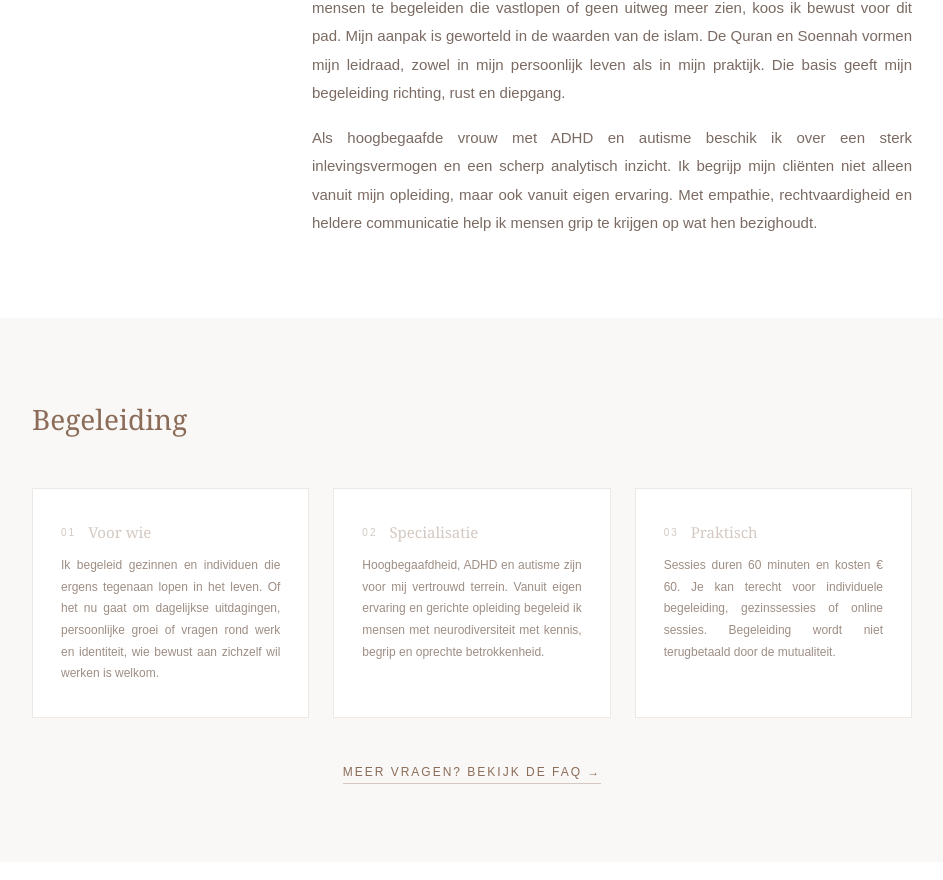
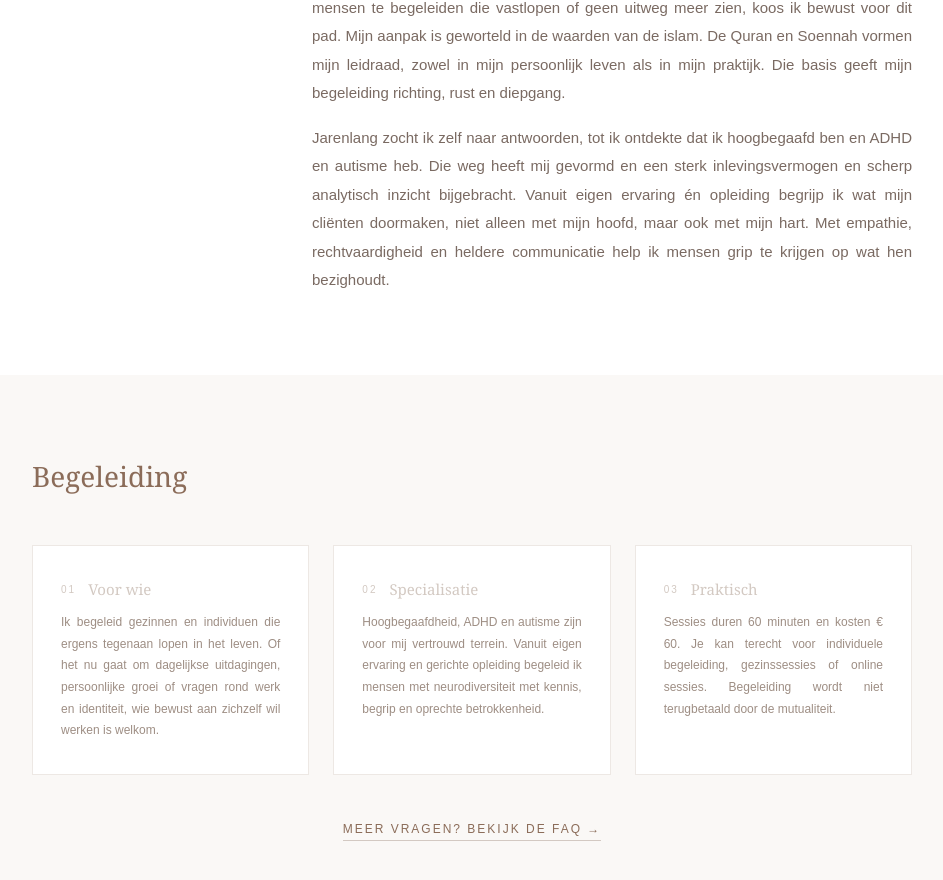
Before and after one commit to souadem6-glitch/sakeenah-coaching-site, a Next.js app: page / in a window 1280 px wide. Shown: the part 837-1717 px from the top of the page, without its empty margins (168-1111 px from the left). Built offline with nearby package versions, Linux system fonts and the light colour scheme.

Commit message:
over mij tekst aangepast

```diff
--- a/app/page.tsx
+++ b/app/page.tsx
@@ -107,7 +107,7 @@ export default function Home() {
           <div style={{flex:1}}>
             <h2 style={{fontSize:"28px",color:"#8B6C59",fontWeight:"normal",marginBottom:"20px"}}>Over mij</h2>
             <p style={{fontSize:"15px",color:"#7a6a62",lineHeight:1.9,fontFamily:"sans-serif",fontWeight:300,textAlign:"justify"}}>Coaching is voor mij geen vak, het is een roeping. Vanuit een oprechte gedrevenheid om mensen te begeleiden die vastlopen of geen uitweg meer zien, koos ik bewust voor dit pad. Mijn aanpak is geworteld in de waarden van de islam. De Quran en Soennah vormen mijn leidraad, zowel in mijn persoonlijk leven als in mijn praktijk. Die basis geeft mijn begeleiding richting, rust en diepgang.</p>
-            <p style={{fontSize:"15px",color:"#7a6a62",lineHeight:1.9,fontFamily:"sans-serif",fontWeight:300,textAlign:"justify",marginTop:"16px"}}>Als hoogbegaafde vrouw met ADHD en autisme beschik ik over een sterk inlevingsvermogen en een scherp analytisch inzicht. Ik begrijp mijn cliënten niet alleen vanuit mijn opleiding, maar ook vanuit eigen ervaring. Met empathie, rechtvaardigheid en heldere communicatie help ik mensen grip te krijgen op wat hen bezighoudt.</p>
+            <p style={{fontSize:"15px",color:"#7a6a62",lineHeight:1.9,fontFamily:"sans-serif",fontWeight:300,textAlign:"justify",marginTop:"16px"}}>Jarenlang zocht ik zelf naar antwoorden, tot ik ontdekte dat ik hoogbegaafd ben en ADHD en autisme heb. Die weg heeft mij gevormd en een sterk inlevingsvermogen en scherp analytisch inzicht bijgebracht. Vanuit eigen ervaring én opleiding begrijp ik wat mijn cliënten doormaken, niet alleen met mijn hoofd, maar ook met mijn hart. Met empathie, rechtvaardigheid en heldere communicatie help ik mensen grip te krijgen op wat hen bezighoudt.</p>
           </div>
         </div>
       </section>
```
